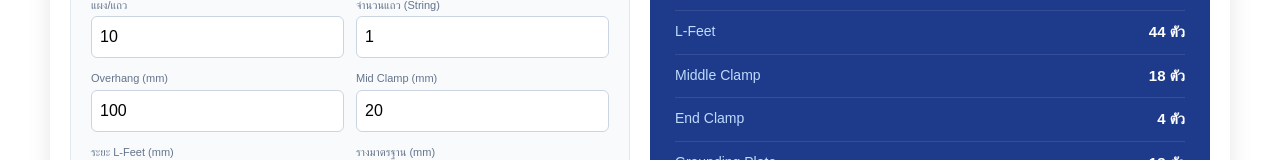
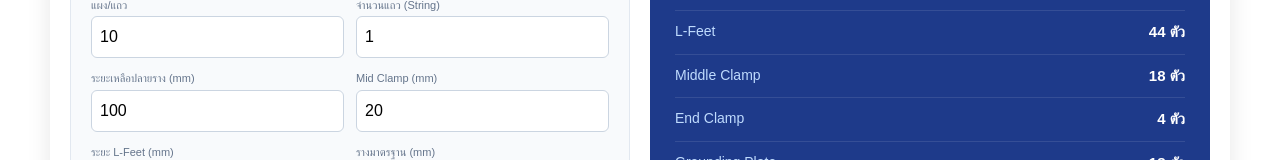
Before and after one commit to udsolarmax/udsolarmax_pv_calulation, a React (Create React App) app: page / in a window 1280 px wide. Shown: the part 939-1099 px from the top of the page. Built offline with nearby package versions, Linux system fonts and the light colour scheme.

Commit message:
Update App.js

```diff
--- a/src/App.js
+++ b/src/App.js
@@ -139,7 +139,7 @@ export default function App() {
               <InputBlock label="แผงยาว (mm)" value={panelLength} onChange={setPanelLength} />
               <InputBlock label="แผง/แถว" value={panelCountPerString} onChange={setPanelCountPerString} />
               <InputBlock label="จำนวนแถว (String)" value={stringCount} onChange={setStringCount} />
-              <InputBlock label="Overhang (mm)" value={overhang} onChange={setOverhang} />
+              <InputBlock label="ระยะเหลือปลายราง (mm)" value={overhang} onChange={setOverhang} />
               <InputBlock label="Mid Clamp (mm)" value={midClampSpace} onChange={setMidClampSpace} />
               <InputBlock label="ระยะ L-Feet (mm)" value={lFeetSpace} onChange={setLFeetSpace} />
               <InputBlock label="รางมาตรฐาน (mm)" value={railLength} onChange={setRailLength} />
```
